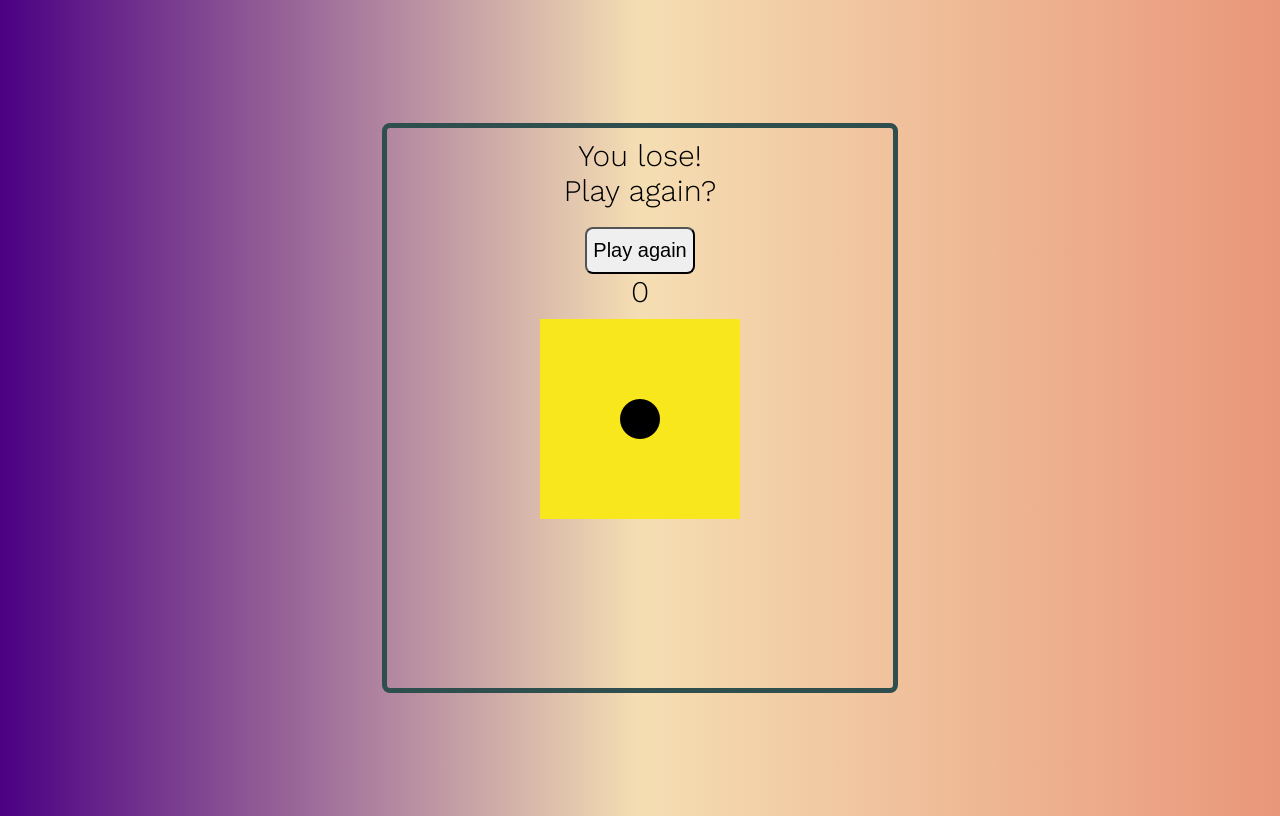
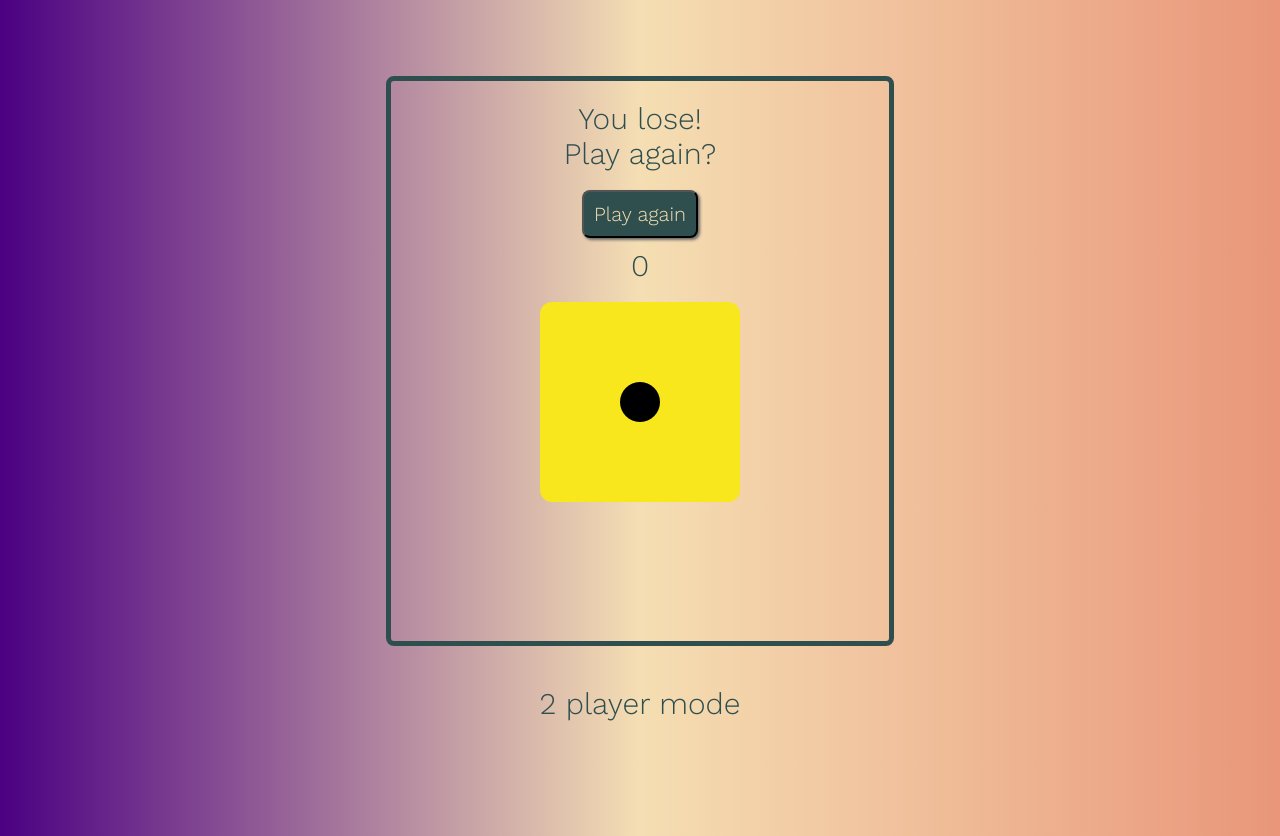
Before and after one commit to aphimister/dicerolling, a plain HTML site: page index.html in a window 1280 px wide. Both pictures are taken after a click on the button "Roll the die!". Drawn offline with nearby package versions, Linux system fonts and the light colour scheme.

Commit message:
Two player mode added, links between them, some formatting tweaks for single player

```diff
--- /dev/null
+++ b/2playerdice.css
@@ -0,0 +1,79 @@
+@import url('https://fonts.googleapis.com/css2?family=Work+Sans:wght@300&display=swap');
+body {
+  display: flex;
+  justify-content: center;
+  align-items: center;
+  flex-direction: column;
+  background: linear-gradient(0.25turn, indigo, wheat, darksalmon);
+  height: 100vh;
+  font-size: 30px;
+  font-family: 'Work Sans', 'sans-serif';
+  color: darkslategrey;
+  padding: 10px;
+}
+button {
+  padding: 10px;
+  font-size: 20px;
+  border-radius: 8px;
+  background-color: darkslategray;
+  color: wheat;
+  font-family: 'Work Sans', 'sans-serif';
+  box-shadow: 2px 2px 3px dimgrey;
+}
+#container {
+  display: flex;
+  position: relative;
+  flex-wrap: wrap;
+  background-color: wheat;
+  width: 50%;
+  height: 75%;
+  border: 5px solid darkslategray;
+  border-radius: 8px;
+}
+.player-container {
+  width: 50%;
+  height: 100%;
+  font-size: 40px;
+  font-weight: bolder;
+  text-align: center;
+  display: flex;
+  flex-direction: column;
+  justify-content: space-around;
+  align-content: center;
+}
+.score {
+  background-color: darkslategray;
+  border-radius: 8px;
+  color: wheat;
+  margin-left: 25%;
+  width: 50%;
+  box-shadow: 2px 2px 3px dimgrey;
+}
+#button-container {
+  position: absolute;
+  transform: translate(-50%, 19%);
+  left: 50%;
+  text-align: center;
+  display: flex;
+  flex-direction: column;
+  align-items: center;
+  z-index: 1;
+  height: 80%;
+}
+.mid-container {
+  margin: 6px;
+}
+#image-container {
+  padding-top: 20px;
+  height: 200px;
+}
+#dice-image {
+  border-radius: 12px;
+}
+footer {
+  padding: 40px;
+}
+a {
+  text-decoration: none;
+  color: darkslategray;
+}
--- a/dice.js
+++ b/dice.js
@@ -1,8 +1,8 @@
-const diceRoller = () => {
+const diceRoller = () => {//basic 1-6 pRNG
   return Math.floor(Math.random() * 6 + 1);
 };
 
-let rollButton = document.getElementById('roll-button'); //button to roll dice
+const rollButton = document.getElementById('roll-button'); //button to roll dice
 const diceImgList = [
   //possible dice images
   './img/dice1.png',
@@ -12,13 +12,13 @@ const diceImgList = [
   './img/dice5.png',
   './img/dice6.png',
 ];
-let winLose = document.getElementById('win-lose'); //loser message
-let diceImg = document.getElementById('dice-image'); //dice display
-let score = document.getElementById('score'); //score display
-let restart = document.getElementById('restart');
+const winLose = document.getElementById('win-lose'); //loser message
+const diceImg = document.getElementById('dice-image'); //dice display
+const score = document.getElementById('score'); //score display
+const restart = document.getElementById('restart'); //restart button
 let total = 0;
 
-rollButton.addEventListener('click', () => {
+rollButton.addEventListener('click', () => { //die roll button
   let roll = diceRoller();
   diceImg.src = diceImgList[roll - 1]; //displays die corresponding to your roll
   if (roll == 1) {
@@ -29,18 +29,19 @@ rollButton.addEventListener('click', () => {
   } else {
     winLose.innerHTML = '';
     total += roll; //adds the roll to a total
-    rollButton.innerHTML = 'Roll again!'
+    rollButton.innerHTML = 'Roll again!';
   }
   if (total >= 20) {
-    winLose.innerHTML = 'Congrats, you win!  <br> Play again?'; //displays winner message
+    winLose.innerHTML = 'Congrats, you win!  <br> Play again?'; //displays winner message, displays/hides buttons
     restart.style.visibility = 'visible';
     rollButton.style.visibility = 'hidden';
   }
-  score.textContent = total; //updates the total
+  score.textContent = total; //updates the total display
 });
 restart.addEventListener('click', () => {
+  //restarts game from beginning
   restart.style.visibility = 'hidden';
-  rollButton.innerHTML = 'Roll the die!'
+  rollButton.innerHTML = 'Roll the die!';
   rollButton.style.visibility = 'visible';
   winLose.innerHTML = '';
   score.textContent = total = 0;
--- a/index.html
+++ b/index.html
@@ -4,7 +4,7 @@
     <meta charset="UTF-8" />
     <meta name="viewport" content="width=device-width, initial-scale=1.0" />
     <link rel="stylesheet" href="./main.css" />
-    <title>Easy rolling</title>
+    <title>Single player mode</title>
   </head>
   <body>
     <div id="container">
@@ -17,5 +17,8 @@
       <button type="button" id="roll-button">Roll the die!</button>
       <script src="./dice.js"></script>
     </div>
+    <footer>
+      <a href='./2playerdice.html'>2 player mode</a>
+    </footer>
   </body>
 </html>
--- a/main.css
+++ b/main.css
@@ -3,17 +3,25 @@ body {
   display: flex;
   justify-content: center;
   align-items: center;
+  flex-direction: column;
   background: linear-gradient(0.25turn, indigo, wheat, darksalmon);
   height: 100vh;
   font-size: 30px;
   font-family: 'Work Sans', 'sans-serif';
+  color: darkslategrey;
+  padding: 10px;
+}
+button {
+  padding: 10px;
+  font-size: 20px;
+  border-radius: 8px;
+  background-color: darkslategray;
+  color: wheat;
+  font-family: 'Work Sans', 'sans-serif';
+  box-shadow: 2px 2px 3px dimgrey;
 }
 #restart {
-  padding-top: 10px;
-  padding-bottom: 10px;
   visibility: hidden;
-  font-size: 20px;
-  border-radius: 8px;
 }
 #container {
   text-align: center;
@@ -22,8 +30,11 @@ body {
   border: 5px solid darkslategray;
   border-radius: 8px;
 }
+#score{
+  padding: 10px;
+}
 #win-lose {
-  padding-top: 10px;
+  padding-top: 20px;
   padding-bottom: 5px;
   height: 15%;
 }
@@ -32,9 +43,13 @@ body {
   padding-bottom: 20px;
   height: 40%;
 }
-#roll-button {
-  padding: 10px;
-  font-size: 20px;
-  font-weight: bold;
-  border-radius: 8px;
+#dice-image{
+  border-radius: 12px;
 }
+footer{
+  padding: 40px;
+}
+a {
+  text-decoration: none;
+  color: darkslategray;
+}
```
Also changed, not shown: 2playerdice.html (added, +39 -0 lines), 2playerdice.js (added, +79 -0 lines), script.js (deleted, +0 -8 lines).
